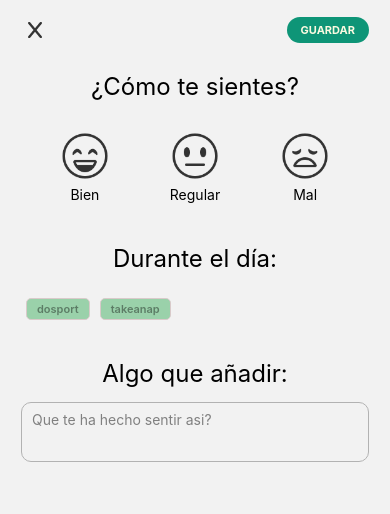
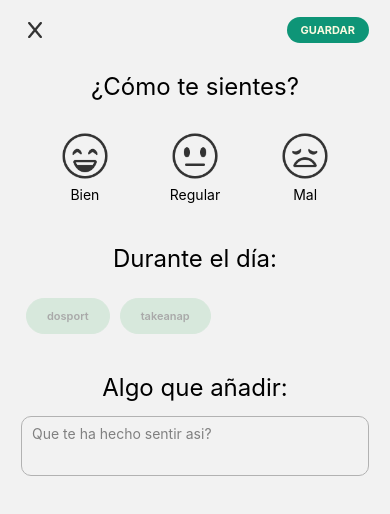
Before and after one commit to rokkoo/self-evolve, a React Native app: screen /DailyResumePost in a window 390 px wide. Shown: the top 514 px of the page. Built offline with nearby package versions, Linux system fonts and the light colour scheme; what react-native-mmkv would draw is missing.

Commit message:
fix: colour correction

```diff
--- a/src/features/home/components/tag/index.tsx
+++ b/src/features/home/components/tag/index.tsx
@@ -32,26 +32,23 @@ const styles = StyleSheet.create({
   container: {
     backgroundColor: constants.LightTheme.secondary,
     marginHorizontal: 5,
-    paddingHorizontal: 10,
-    paddingVertical: 3,
+    paddingHorizontal: 20,
+    paddingVertical: 10,
     marginVertical: 5,
-    borderRadius: 5,
-    borderColor: "#D9CACA",
+    borderRadius: 30,
+    borderColor: constants.LightTheme.secondary,
     borderWidth: 1,
+    opacity: 0.3,
   },
   selectedContainer: {
-    backgroundColor: constants.LightTheme.terciary,
-    borderRadius: 6,
-    margin: 3,
+    opacity: 1,
   },
   text: {
-    opacity: 0.4,
+    opacity: 1,
     fontWeight: "600",
   },
   selectedText: {
-    fontWeight: "bold",
     opacity: 1,
-    color: constants.LightTheme.secondary,
   },
 });
 
```
